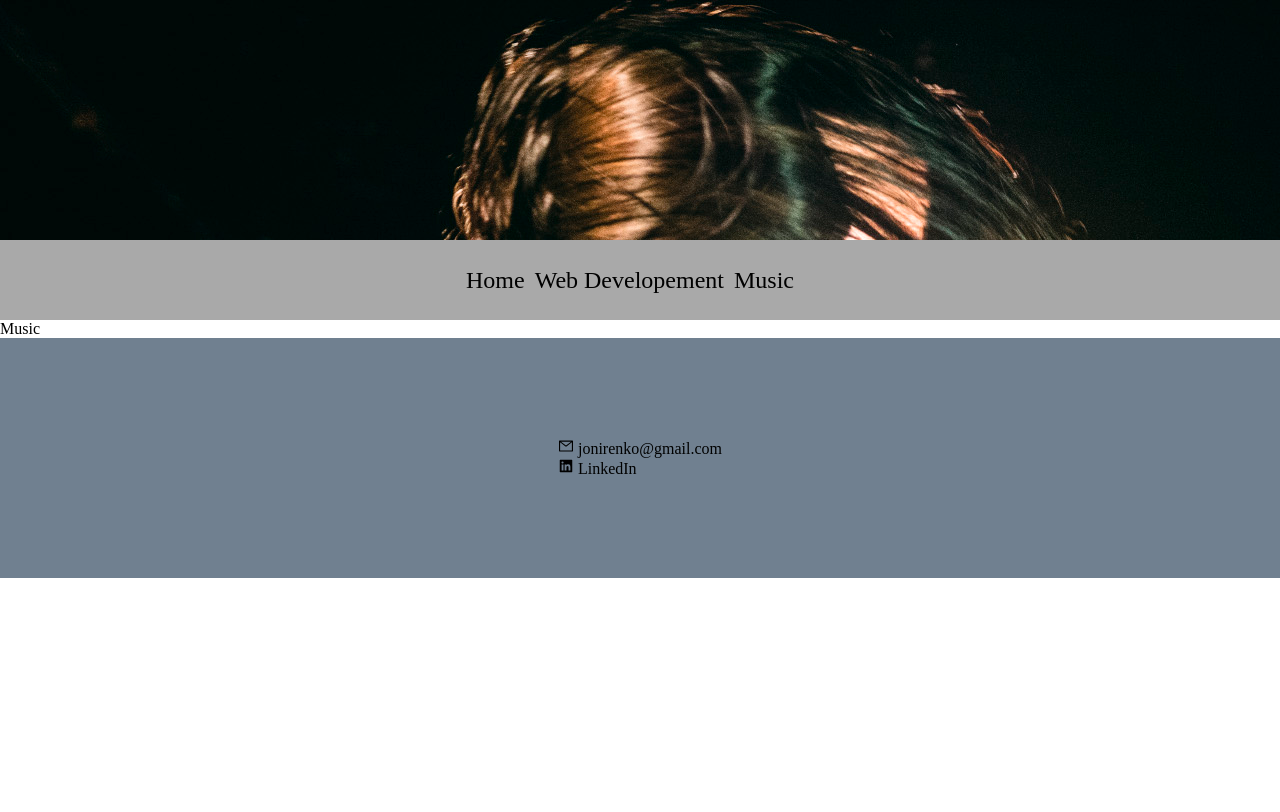
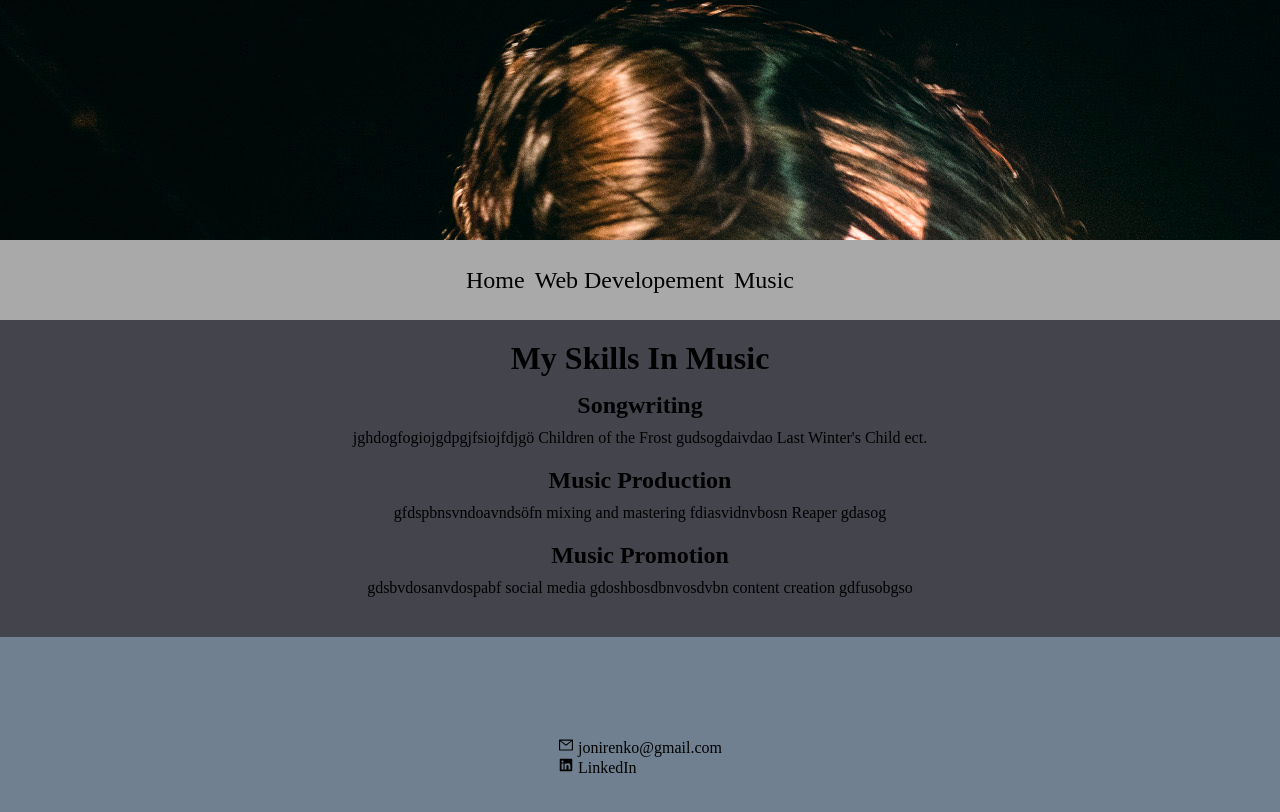
Before and after one commit to jonirenko/portfolio-page, a React (Create React App) app: page /music in a window 1280 px wide. Shown: the top 812 px of the page. Built offline with nearby package versions, Linux system fonts and the light colour scheme.

Commit message:
Added Music-page

```diff
--- a/src/App.css
+++ b/src/App.css
@@ -76,7 +76,7 @@
 
 /* Styling for the Home page */
 
-.home-container, .webdev-container {
+.home-container, .webdev-container, .music-container {
     padding-top: 20px;
     padding-bottom: 20px;
     display: flex;
@@ -91,19 +91,19 @@
     margin-bottom: 20px;
 }
 
-.home-bio-container, .webdev {
+.home-bio-container, .webdev, .music {
     width: 75vw;
     justify-content: center;
     align-items: center;
     text-align: center;
 }
 
-.webdev-text p {
+.webdev-text p, .music p {
     margin-top: 10px;
     margin-bottom: 20px;
 }
 
-.webdev h2 {
+.webdev h2, .music h2 {
     margin-top: 15px;
 }
 
--- a/src/pages/Music.js
+++ b/src/pages/Music.js
@@ -2,7 +2,28 @@ import React from 'react';
 
 function Music() {
   return (
-    <div>Music</div>
+    <div className='music-container'>
+      <div className='music'>
+        <div className='music-text'>
+          <h1>My Skills In Music</h1>
+
+          <h2>Songwriting</h2>
+          <p>
+            jghdogfogiojgdpgjfsiojfdjgö Children of the Frost gudsogdaivdao Last Winter's Child ect.
+          </p>
+
+          <h2>Music Production</h2>
+          <p>
+            gfdspbnsvndoavndsöfn mixing and mastering fdiasvidnvbosn Reaper gdasog
+          </p>
+
+          <h2>Music Promotion</h2>
+          <p>
+            gdsbvdosanvdospabf social media gdoshbosdbnvosdvbn content creation gdfusobgso
+          </p>
+        </div>
+      </div>
+    </div>
   )
 }
 
```
